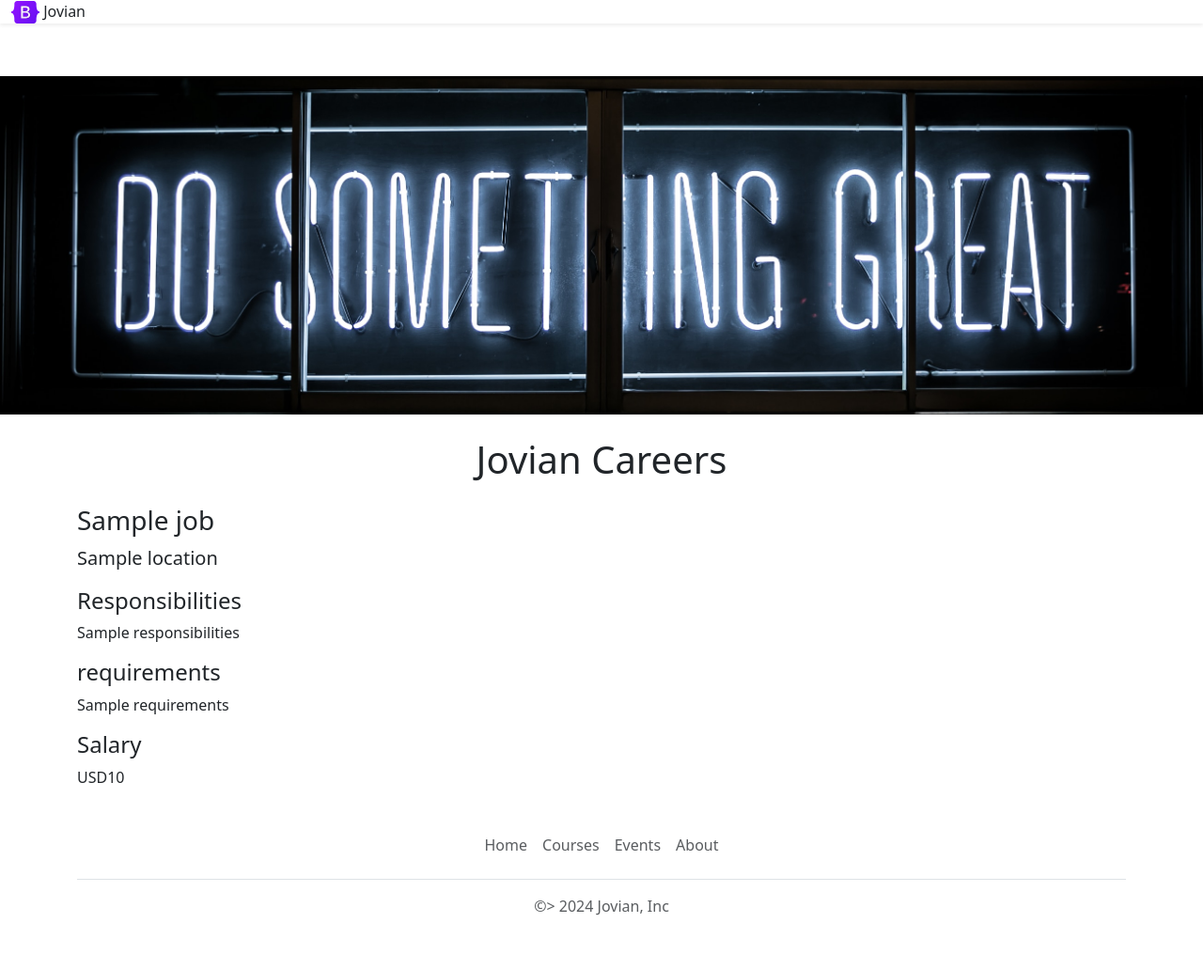
After one commit to SandeSonwabile/jovian-careers-website-v2, a Flask app: template templates/jobpage.html in a window 1280 px wide. The commit adds this page. Shown: the whole page at 94% size. Run offline with Flask 3, Linux system fonts and the light colour scheme; the template is opened without the code that fills it: most values are stand-ins (such as "Sample title", 1, 10 or a date in 2020).

Commit message:
dynamic pages for each job

```diff
--- a/app.py
+++ b/app.py
@@ -1,5 +1,5 @@
 from flask import Flask, render_template, jsonify
-from database import load_jobs_from_db
+from database import load_jobs_from_db, load_job_from_db
 
 app = Flask(__name__)
 
@@ -16,5 +16,13 @@ def list_jobs():
   return jsonify(jobs)
 
 
+@app.route("/job/<id>")
+def show_job(id):
+  job = load_job_from_db(id)
+  if not job:
+    return "Not Found", 404
+  return render_template("jobpage.html", job=job)
+
+
 if __name__ == "__main__":
   app.run(host='0.0.0.0', debug=True)
--- /dev/null
+++ b/templates/banner.html
@@ -0,0 +1,10 @@
+<style>
+  #banner{
+    height: 360px;
+    width: 100%;
+    object-fit:cover;
+    margin-bottom:16px;
+  }
+</style>
+
+<img class= "img-fluid" id= "banner" src="/static/banner.jpeg" height="320">
--- /dev/null
+++ b/templates/bootstrap.html
@@ -0,0 +1,4 @@
+<meta charset="utf-8">
+<meta name="viewport" content="width=device-width, initial-scale=1">
+
+<link href="https://cdn.jsdelivr.net/npm/bootstrap@5.3.2/dist/css/bootstrap.min.css" rel="stylesheet" integrity="sha384-T3c6CoIi6uLrA9TneNEoa7RxnatzjcDSCmG1MXxSR1GAsXEV/Dwwykc2MPK8M2HN" crossorigin="anonymous">
--- a/templates/jobitem.html
+++ b/templates/jobitem.html
@@ -13,7 +13,7 @@
     {% endif %}
   </div>
   <div class="col-3">
-    <a href="mailto:hello@jovian.ai?subject=Application%20for%20{{job['title']}}&body=My%20Name%3A%20%3Cyour%20name%20here%3E%0D%0A%0D%0AMy%20Resume%20link%3A%20%3Cresume%20link%3E%0D%0A%0D%0AMy%20LinkdIn%20link%3A%20%3Clinkedin%20link%3E" type="button" class="btn btn-outline primary">Apply
+    <a href="/job/{{job['id']}}" type="button" class="btn btn-outline primary">Apply
     </a>
   </div>
 
--- /dev/null
+++ b/templates/jobpage.html
@@ -0,0 +1,28 @@
+<!DOCTYPE html>
+<html lang="en">
+  <head>
+    <title>{{job.title}} - Jovian Careers</title>
+    {% include 'bootstrap.html' %}
+  </head>
+  <body>
+    {% include 'nav.html' %}
+    {% include 'banner.html' %}
+    <div class="container">
+      <h1 class="text-center mt-2 mb-4">Jovian Careers</h1>
+      <h3 class = "mb-2"> {{job.title}}</h3>
+      <p class = "lead mt-0">{{job.location}}</p>
+      <h4>Responsibilities</h4>
+      <p>{{job.responsibilities}}</p>
+      <h4>requirements</h4>
+      <p>{{job.requirements}}</p>
+      <h4>Salary</h4>
+      <p>{{job.currency}}{{job.salary}}</p>
+
+    </div>
+
+
+    {% include 'footer.html' %}
+
+
+  </body>
+</html>
--- a/templates/nav.html
+++ b/templates/nav.html
@@ -1,9 +1,9 @@
 <nav class="shadow-sm fixed top bg-white">
   <div class="container-fluid">
-    <a class="navbar-brand" href="#">
+    <a class="navbar-brand" href="/">
       <img src="/static/logo.svg" alt="Logo" width="30" height="24" class="d-inline-block align-text-top">
       Jovian
-    </a>
+    </a
   </div>
 </nav>
 
```
Also changed, not shown: database.py (+10 -0 lines), templates/home.html (+3 -13 lines).
